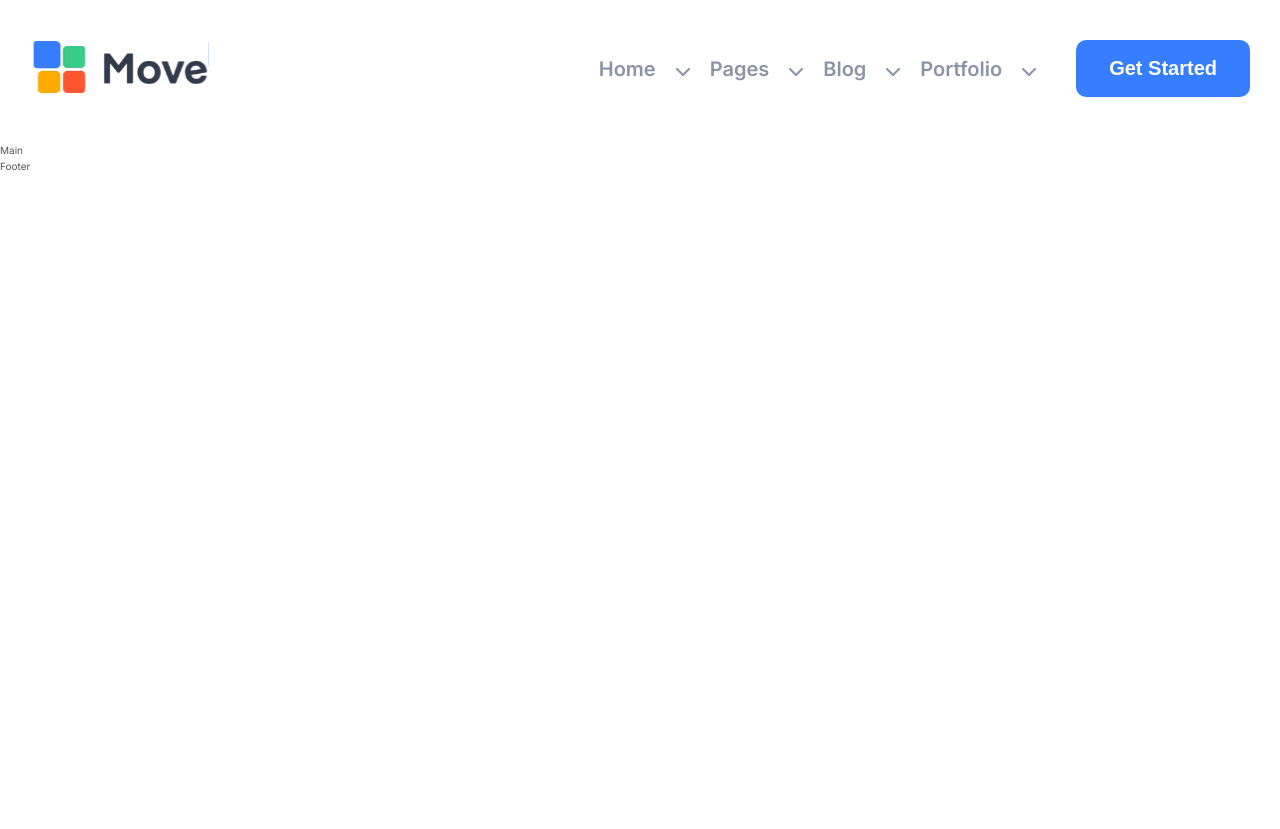
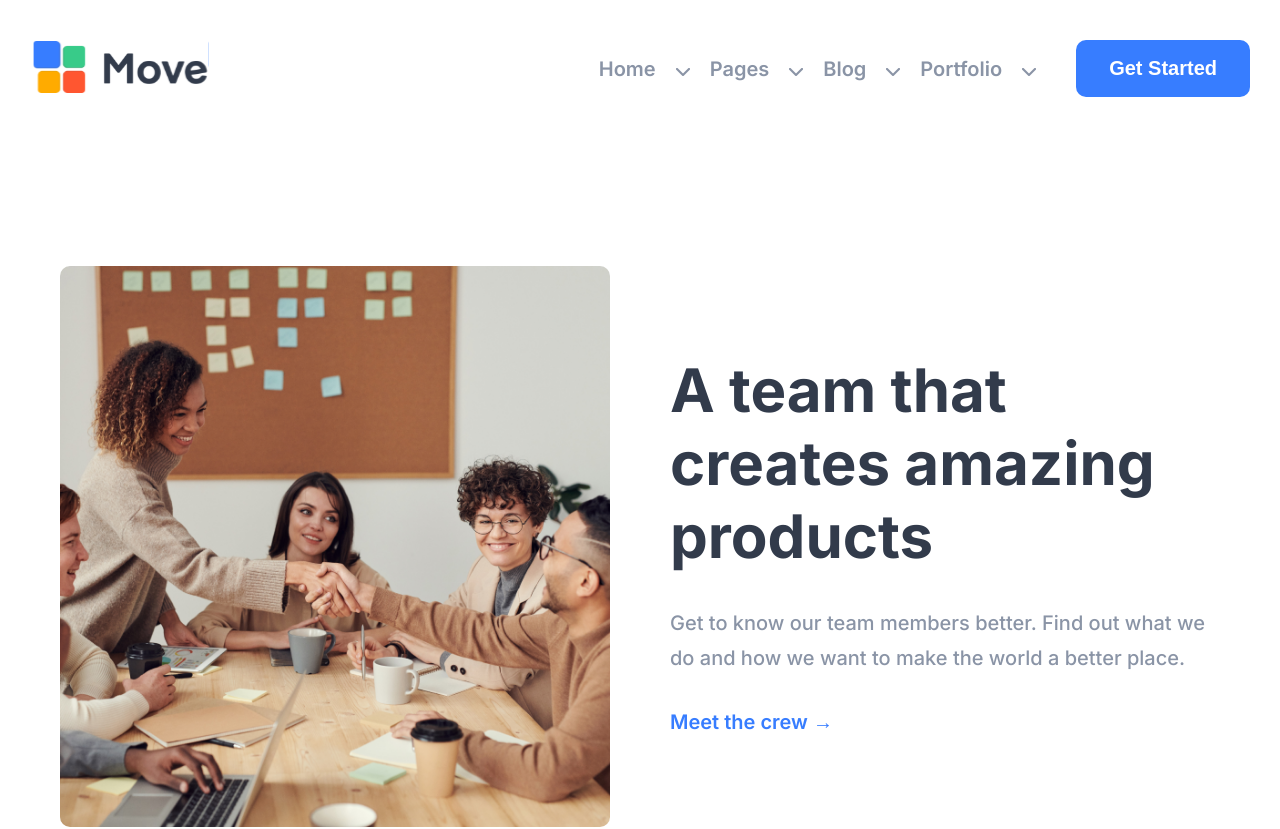
Before and after one commit to karimkul/marketing-react-app, a React (Vite) app: page / in a window 1280 px wide. Shown: the top 829 px of the page. Before the commit the page ends 800 px from the top, so only its background shows below. Built offline with nearby package versions, Linux system fonts and the light colour scheme.

Commit message:
Add converted hero section into React component

```diff
--- /dev/null
+++ b/src/components/Main/FeatureSection.jsx
@@ -0,0 +1,5 @@
+function FeatureSection() {
+    return <div>FEATURE SECTION</div>;
+}
+
+export default FeatureSection;
--- /dev/null
+++ b/src/components/Main/HeroSection.jsx
@@ -0,0 +1,32 @@
+import "../../../styles/hero-section.css";
+
+function HeroSection() {
+    return (
+        <section class="hero-section">
+            <div class="main-hero">
+                <div class="hero-left-box">
+                    <img
+                        src="/assets/images/Hero-section-img.png"
+                        alt="Team picture"
+                    />
+                </div>
+                <div class="hero-right-box">
+                    <h1 class="hero-right-in">
+                        A team that <br />
+                        creates amazing <br />
+                        products
+                    </h1>
+                    <p class="hero-right-text">
+                        Get to know our team members better. Find out what we do
+                        and how we want to make the world a better place.
+                    </p>
+                    <a href="#" class="hero-right-link">
+                        Meet the crew &rarr;
+                    </a>
+                </div>
+            </div>
+        </section>
+    );
+}
+
+export default HeroSection;
--- a/src/components/Main/Main.jsx
+++ b/src/components/Main/Main.jsx
@@ -1,5 +1,17 @@
+import FeatureSection from "./FeatureSection";
+import HeroSection from "./HeroSection";
+import SponsorsSection from "./SponsorsSection";
+import TeamSection from "./TeamSection";
+
 function Main() {
-    return <div>Main</div>;
+    return (
+        <main>
+            <HeroSection />
+            <FeatureSection />
+            <TeamSection />
+            <SponsorsSection />
+        </main>
+    );
 }
 
 export default Main;
--- /dev/null
+++ b/src/components/Main/SponsorsSection.jsx
@@ -0,0 +1,5 @@
+function SponsorsSection() {
+    return <div>SPONSORS SECTION</div>;
+}
+
+export default SponsorsSection;
--- /dev/null
+++ b/src/components/Main/TeamSection.jsx
@@ -0,0 +1,5 @@
+function TeamSection() {
+    return <div>TEAM SECTION</div>;
+}
+
+export default TeamSection;
--- a/styles/header.css
+++ b/styles/header.css
@@ -3,6 +3,7 @@
     padding: 4rem 2rem;
     width: 100%;
     position: relative;
+    /* position: fixed; */
 }
 
 .header-nav {
--- /dev/null
+++ b/styles/hero-section.css
@@ -0,0 +1,53 @@
+.hero-section {
+    padding-left: 6rem;
+    padding-right: 6rem;
+}
+.main-hero {
+    display: flex;
+    align-items: center;
+    justify-content: center;
+    margin: 0 auto;
+    justify-content: space-between;
+    gap: 6rem;
+
+    padding-top: 12.4rem;
+    padding-bottom: 12.4rem;
+}
+.hero-left-box,
+.hero-right-box {
+    width: 50%;
+}
+.hero-left-box {
+    display: flex;
+    justify-content: center;
+    align-items: center;
+}
+.hero-left-box img {
+    border-radius: 10px;
+    height: 100%;
+    width: 100%;
+    object-fit: cover;
+}
+.hero-right-box {
+    text-align: left;
+}
+.hero-right-in {
+    margin-bottom: 3.3rem;
+    font-weight: 700;
+    font-size: 6rem;
+    color: #323b4b;
+    line-height: 7.3rem;
+}
+.hero-right-text {
+    font-weight: 500;
+    font-size: 2rem;
+    line-height: 3.5rem;
+    color: #8a94a6;
+    margin-bottom: 3rem;
+}
+.hero-right-link {
+    color: #377dff;
+    font-size: 2rem;
+    font-weight: 600;
+    text-decoration: none;
+}
```
Also changed, not shown: public/assets/images/Hero-section-img.png (added).
